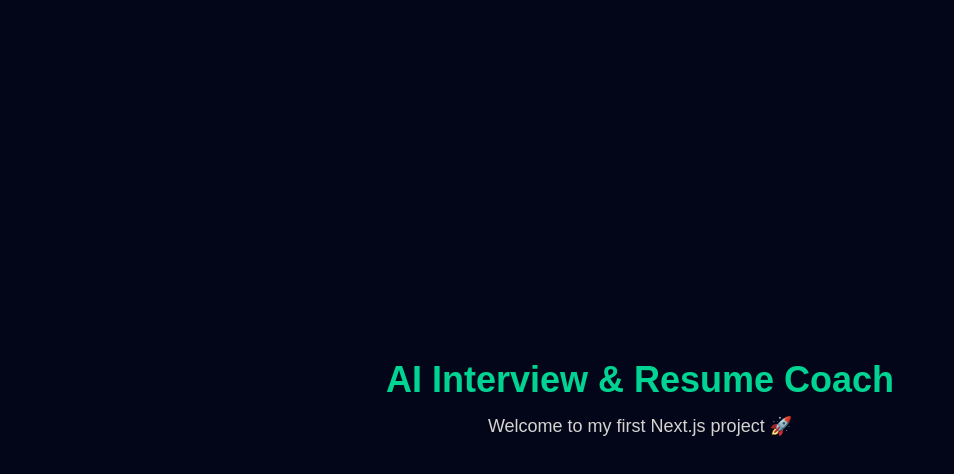
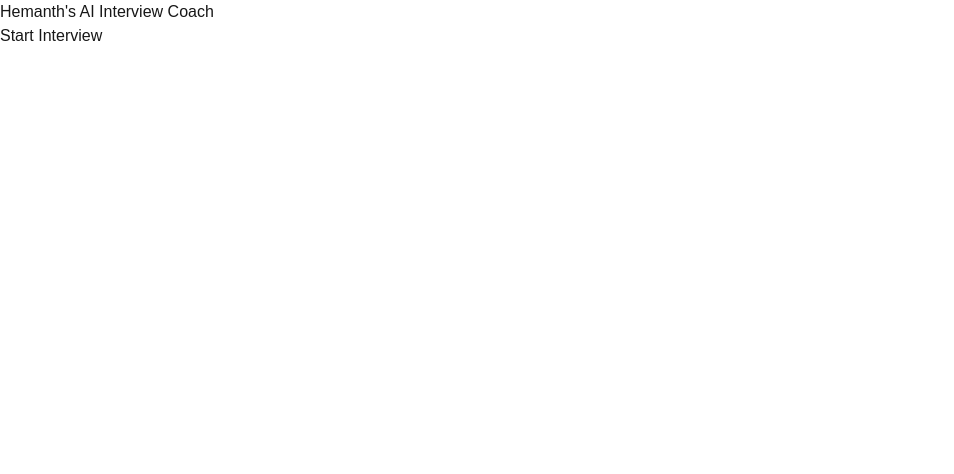
Before and after one commit to hemanthmudder/ai-interview-coach, a Next.js app: page / in a window 1280 px wide. Shown: the top 474 px of the page, without its empty margins (0-954 px from the left). Built offline with nearby package versions, Linux system fonts and the light colour scheme.

Commit message:
Day 3 - Learned React components and created Navbar

```diff
--- a/src/app/page.tsx
+++ b/src/app/page.tsx
@@ -1,15 +1,9 @@
+import Navbar from "@/components/Navbar";
+
 export default function Home() {
   return (
-    <main className="flex min-h-screen items-center justify-center bg-slate-950">
-      <div className="text-center">
-        <h1 className="text-4xl font-bold text-emerald-400">
-          AI Interview & Resume Coach
-        </h1>
-
-        <p className="mt-3 text-lg text-stone-300">
-          Welcome to my first Next.js project 🚀
-        </p>
-      </div>
+    <main>
+      <Navbar />
     </main>
   );
 }
--- /dev/null
+++ b/src/components/Navbar.tsx
@@ -0,0 +1,10 @@
+export default function Navbar() {
+  console.log("Navbar component is running");
+
+  return (
+    <nav>
+      <h1>Hemanth's AI Interview Coach</h1>
+      <button>Start Interview</button>
+    </nav>
+  );
+}
```
